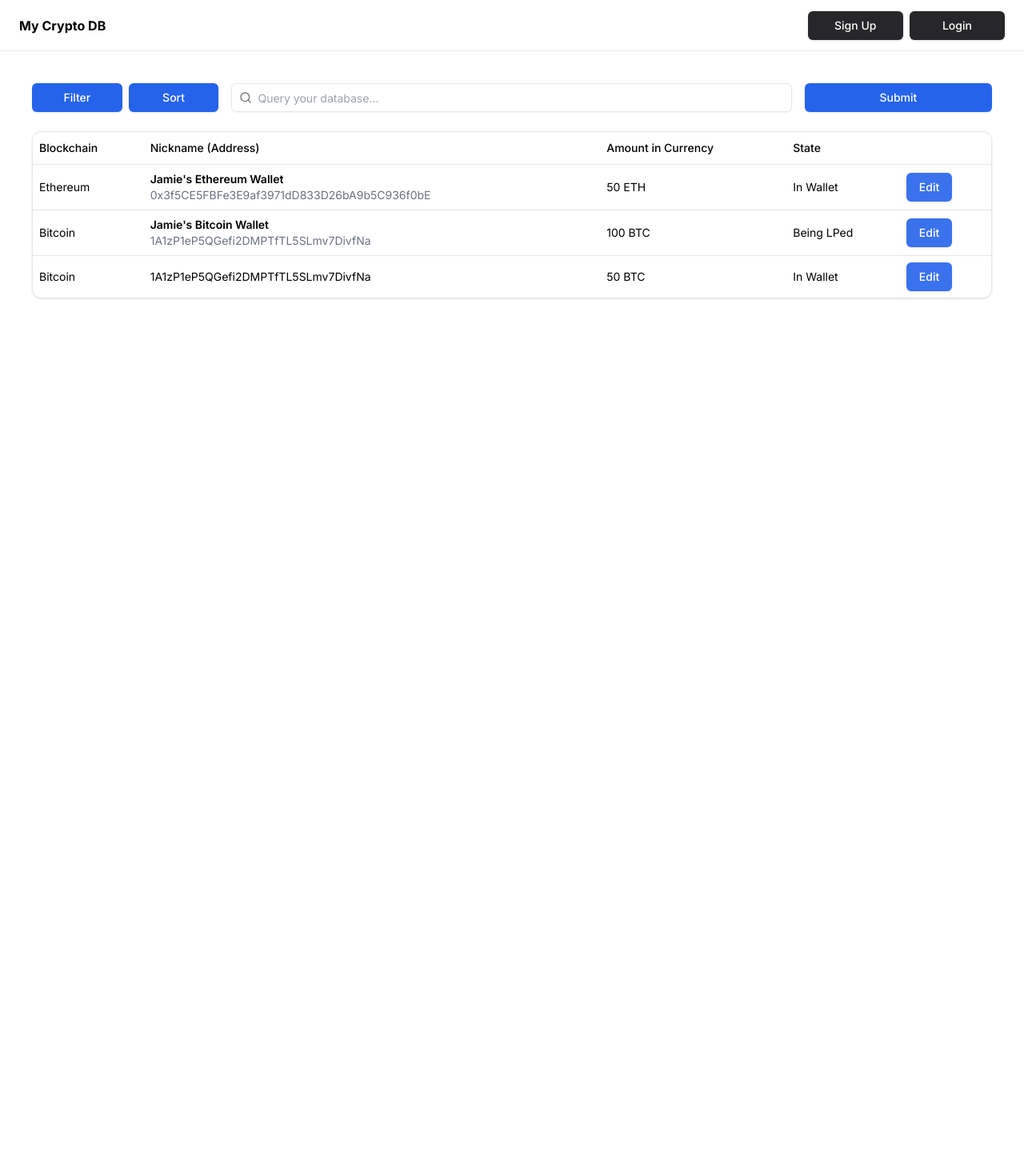
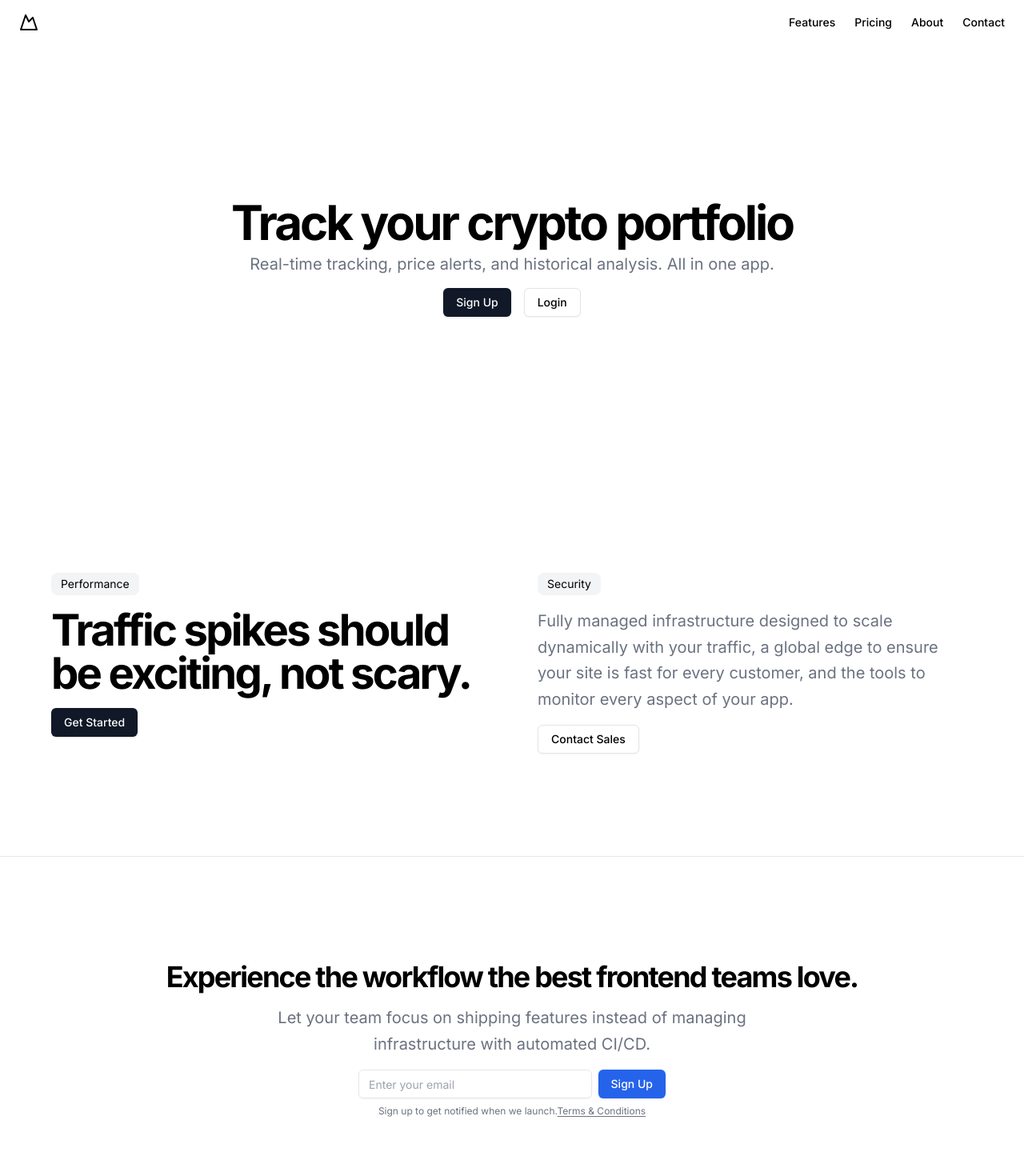
Before and after one commit to ArshaanB/wallet-base, a Next.js app: page / in a window 1280 px wide. Shown: the top 1470 px of the page at 80% size. Before the commit the page ends 800 px from the top, so only its background shows below. Built offline with nearby package versions, Linux system fonts and the light colour scheme.

Commit message:
added landing page, getting ready for authentication

```diff
--- /dev/null
+++ b/app/application/page.tsx
@@ -0,0 +1,5 @@
+import { Home } from "../../components/home";
+
+export default function Component() {
+  return <Home />;
+}
--- a/app/layout.tsx
+++ b/app/layout.tsx
@@ -1,6 +1,8 @@
 import type { Metadata } from "next";
 import { Inter } from "next/font/google";
 import "./globals.css";
+
+import { ClerkProvider } from "@clerk/nextjs";
 
 const inter = Inter({ subsets: ["latin"] });
 
@@ -16,8 +18,10 @@ export default function RootLayout({
   children: React.ReactNode;
 }) {
   return (
-    <html lang="en">
-      <body className={inter.className}>{children}</body>
-    </html>
+    <ClerkProvider>
+      <html lang="en">
+        <body className={inter.className}>{children}</body>
+      </html>
+    </ClerkProvider>
   );
 }
--- a/app/page.tsx
+++ b/app/page.tsx
@@ -1,5 +1,5 @@
-import { Home } from "../components/home";
+import { LandingPage } from "../components/landing-page";
 
 export default function Component() {
-  return <Home />;
+  return <LandingPage />;
 }
--- /dev/null
+++ b/components/landing-page.tsx
@@ -0,0 +1,171 @@
+import Link from "next/link";
+import { Input } from "@/components/ui/input";
+import { Button } from "@/components/ui/button";
+
+export function LandingPage() {
+  return (
+    <div className="flex flex-col min-h-[100dvh]">
+      <header className="px-4 lg:px-6 h-14 flex items-center">
+        <Link className="flex items-center justify-center" href="#">
+          <MountainIcon className="h-6 w-6" />
+          <span className="sr-only">Acme Inc</span>
+        </Link>
+        <nav className="ml-auto flex gap-4 sm:gap-6">
+          <Link
+            className="text-sm font-medium hover:underline underline-offset-4"
+            href="#"
+          >
+            Features
+          </Link>
+          <Link
+            className="text-sm font-medium hover:underline underline-offset-4"
+            href="#"
+          >
+            Pricing
+          </Link>
+          <Link
+            className="text-sm font-medium hover:underline underline-offset-4"
+            href="#"
+          >
+            About
+          </Link>
+          <Link
+            className="text-sm font-medium hover:underline underline-offset-4"
+            href="#"
+          >
+            Contact
+          </Link>
+        </nav>
+      </header>
+      <main className="flex-1">
+        <section className="w-full py-6 sm:py-12 md:py-24 lg:py-32 xl:py-48">
+          <div className="px-4 md:px-6">
+            <div className="flex flex-col items-center space-y-4 text-center">
+              <div className="space-y-2">
+                <h1 className="text-3xl font-bold tracking-tighter sm:text-4xl md:text-5xl lg:text-6xl/none">
+                  Track your crypto portfolio
+                </h1>
+                <p className="mx-auto max-w-[700px] text-gray-500 md:text-xl dark:text-gray-400">
+                  Real-time tracking, price alerts, and historical analysis. All
+                  in one app.
+                </p>
+              </div>
+              <div className="space-x-4">
+                <Link
+                  className="inline-flex h-9 items-center justify-center rounded-md bg-gray-900 px-4 py-2 text-sm font-medium text-gray-50 shadow transition-colors hover:bg-gray-900/90 focus-visible:outline-none focus-visible:ring-1 focus-visible:ring-gray-950 disabled:pointer-events-none disabled:opacity-50 dark:bg-gray-50 dark:text-gray-900 dark:hover:bg-gray-50/90 dark:focus-visible:ring-gray-300"
+                  href="#"
+                >
+                  Sign Up
+                </Link>
+                <Link
+                  className="inline-flex h-9 items-center justify-center rounded-md border border-zinc-200 border-gray-200 bg-white px-4 py-2 text-sm font-medium shadow-sm transition-colors hover:bg-gray-100 hover:text-gray-900 focus-visible:outline-none focus-visible:ring-1 focus-visible:ring-gray-950 disabled:pointer-events-none disabled:opacity-50 dark:border-gray-800 dark:bg-gray-950 dark:hover:bg-gray-800 dark:hover:text-gray-50 dark:focus-visible:ring-gray-300 dark:border-zinc-800"
+                  href="#"
+                >
+                  Login
+                </Link>
+              </div>
+            </div>
+          </div>
+        </section>
+        <section className="w-full py-12 md:py-24 lg:py-32">
+          <div className="px-4 md:px-6">
+            <div className="grid gap-10 sm:px-10 md:gap-16 md:grid-cols-2">
+              <div className="space-y-4">
+                <div className="inline-block rounded-lg bg-gray-100 px-3 py-1 text-sm dark:bg-gray-800">
+                  Performance
+                </div>
+                <h2 className="lg:leading-tighter text-3xl font-bold tracking-tighter sm:text-4xl md:text-5xl xl:text-[3.4rem] 2xl:text-[3.75rem]">
+                  Traffic spikes should be exciting, not scary.
+                </h2>
+                <Link
+                  className="inline-flex h-9 items-center justify-center rounded-md bg-gray-900 px-4 py-2 text-sm font-medium text-gray-50 shadow transition-colors hover:bg-gray-900/90 focus-visible:outline-none focus-visible:ring-1 focus-visible:ring-gray-950 disabled:pointer-events-none disabled:opacity-50 dark:bg-gray-50 dark:text-gray-900 dark:hover:bg-gray-50/90 dark:focus-visible:ring-gray-300"
+                  href="#"
+                >
+                  Get Started
+                </Link>
+              </div>
+              <div className="flex flex-col items-start space-y-4">
+                <div className="inline-block rounded-lg bg-gray-100 px-3 py-1 text-sm dark:bg-gray-800">
+                  Security
+                </div>
+                <p className="mx-auto max-w-[700px] text-gray-500 md:text-xl/relaxed dark:text-gray-400">
+                  Fully managed infrastructure designed to scale dynamically
+                  with your traffic, a global edge to ensure your site is fast
+                  for every customer, and the tools to monitor every aspect of
+                  your app.
+                </p>
+                <Link
+                  className="inline-flex h-9 items-center justify-center rounded-md border border-zinc-200 border-gray-200 bg-white px-4 py-2 text-sm font-medium shadow-sm transition-colors hover:bg-gray-100 hover:text-gray-900 focus-visible:outline-none focus-visible:ring-1 focus-visible:ring-gray-950 disabled:pointer-events-none disabled:opacity-50 dark:border-gray-800 dark:bg-gray-950 dark:hover:bg-gray-800 dark:hover:text-gray-50 dark:focus-visible:ring-gray-300 dark:border-zinc-800"
+                  href="#"
+                >
+                  Contact Sales
+                </Link>
+              </div>
+            </div>
+          </div>
+        </section>
+        <section className="w-full py-12 md:py-24 lg:py-32 border-t">
+          <div className="grid items-center justify-center gap-4 px-4 text-center md:px-6">
+            <div className="space-y-3">
+              <h2 className="text-3xl font-bold tracking-tighter md:text-4xl/tight">
+                Experience the workflow the best frontend teams love.
+              </h2>
+              <p className="mx-auto max-w-[600px] text-gray-500 md:text-xl/relaxed lg:text-base/relaxed xl:text-xl/relaxed dark:text-gray-400">
+                Let your team focus on shipping features instead of managing
+                infrastructure with automated CI/CD.
+              </p>
+            </div>
+            <div className="mx-auto w-full max-w-sm space-y-2">
+              <form className="flex space-x-2">
+                <Input
+                  className="max-w-lg flex-1"
+                  placeholder="Enter your email"
+                  type="email"
+                />
+                <Button type="submit">Sign Up</Button>
+              </form>
+              <p className="text-xs text-gray-500 dark:text-gray-400">
+                Sign up to get notified when we launch.
+                <Link className="underline underline-offset-2" href="#">
+                  Terms & Conditions
+                </Link>
+              </p>
+            </div>
+          </div>
+        </section>
+      </main>
+      <footer className="flex flex-col gap-2 sm:flex-row py-6 w-full shrink-0 items-center px-4 md:px-6 border-t">
+        <p className="text-xs text-gray-500 dark:text-gray-400">
+          © 2024 Acme Inc. All rights reserved.
+        </p>
+        <nav className="sm:ml-auto flex gap-4 sm:gap-6">
+          <Link className="text-xs hover:underline underline-offset-4" href="#">
+            Terms of Service
+          </Link>
+          <Link className="text-xs hover:underline underline-offset-4" href="#">
+            Privacy
+          </Link>
+        </nav>
+      </footer>
+    </div>
+  );
+}
+
+function MountainIcon(props) {
+  return (
+    <svg
+      {...props}
+      xmlns="http://www.w3.org/2000/svg"
+      width="24"
+      height="24"
+      viewBox="0 0 24 24"
+      fill="none"
+      stroke="currentColor"
+      strokeWidth="2"
+      strokeLinecap="round"
+      strokeLinejoin="round"
+    >
+      <path d="m8 3 4 8 5-5 5 15H2L8 3z" />
+    </svg>
+  );
+}
--- a/package.json
+++ b/package.json
@@ -9,6 +9,7 @@
     "lint": "next lint"
   },
   "dependencies": {
+    "@clerk/nextjs": "^4.29.7",
     "@radix-ui/react-icons": "^1.3.0",
     "@radix-ui/react-slot": "^1.0.2",
     "class-variance-authority": "^0.7.0",
```
Also changed, not shown: 1 other file (tests, documents, lock files or other folders).
